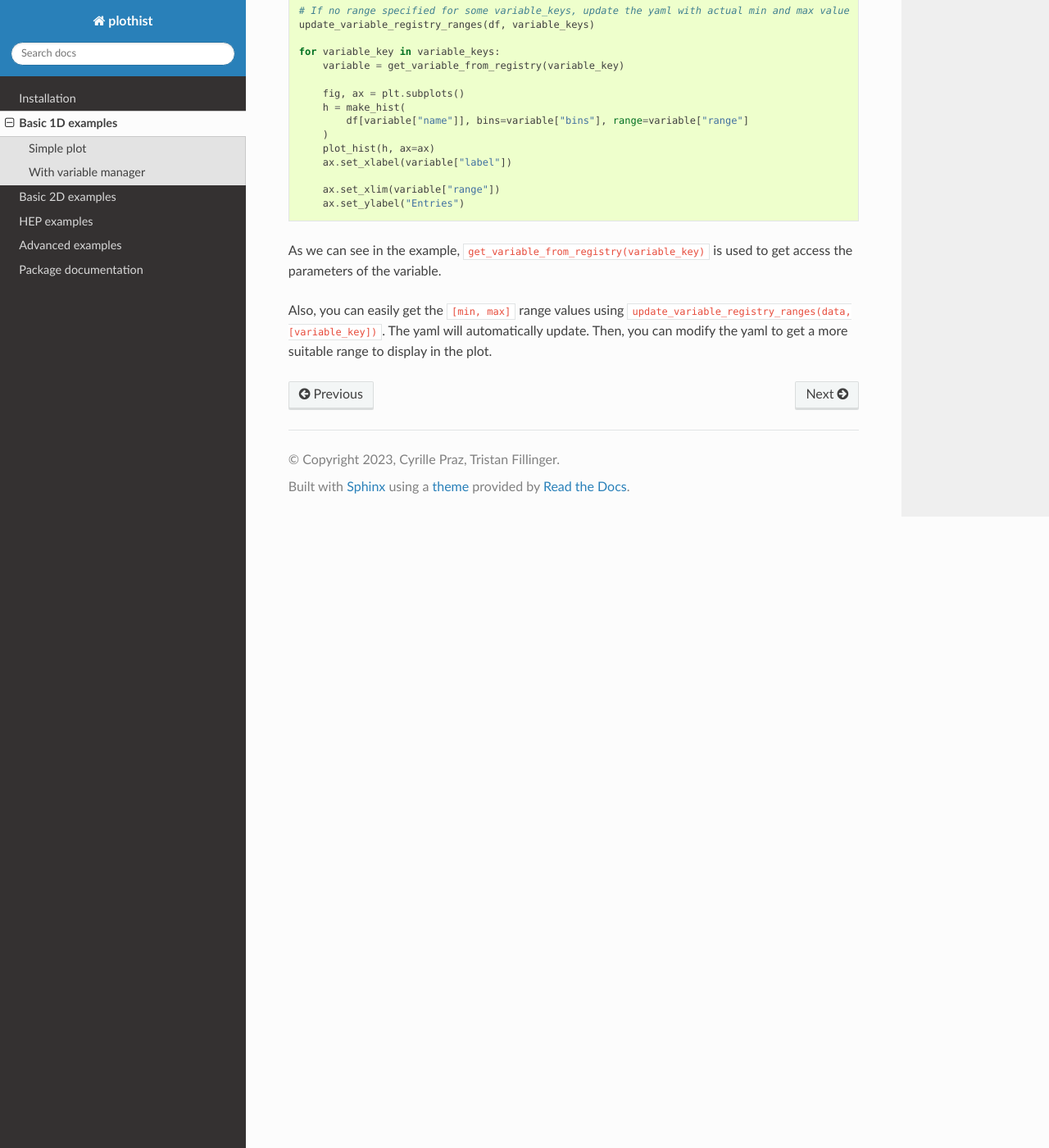
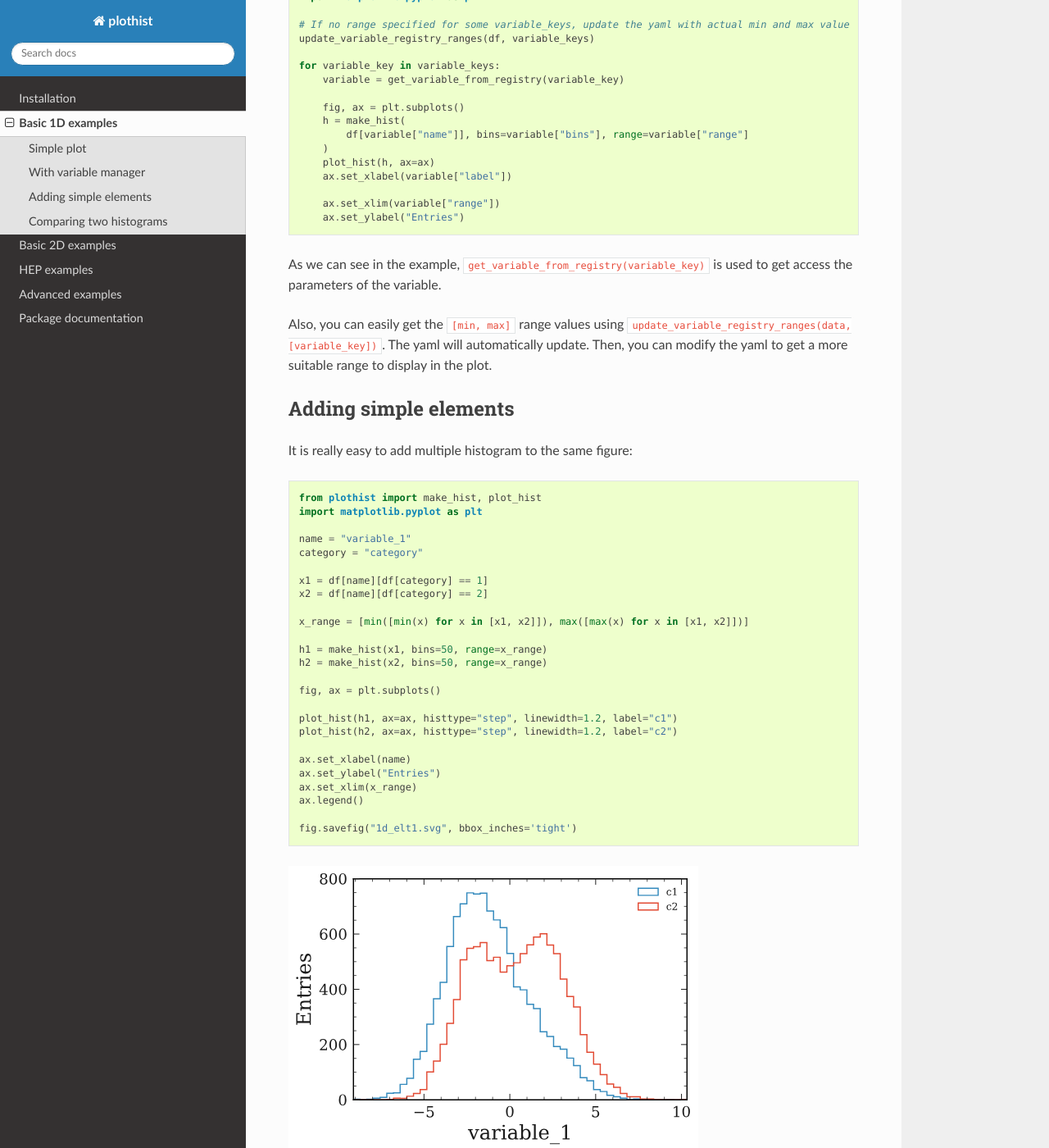
Before and after one commit to cyrraz/plothist, a Sphinx documentation site: the page built from docs/basics/1d_hist.rst, in a window 1280 px wide and 1400 px high, scrolled down 1901 px. Shown: the whole window at 82% size. Built offline with Sphinx 7.4.7 and the Read the Docs theme 2.0.0, drawn with Linux system fonts in a browser that asks for light colours; some of the changed text lies outside the part shown.

Commit message:
added simple examples

```diff
--- a/docs/basics/1d_hist.rst
+++ b/docs/basics/1d_hist.rst
@@ -84,6 +84,7 @@
 
     from plothist import make_hist, plot_hist
     from plothist import update_variable_registry_ranges, get_variable_from_registry
+    import matplotlib.pyplot as plt
 
     # If no range specified for some variable_keys, update the yaml with actual min and max value
     update_variable_registry_ranges(df, variable_keys)
@@ -105,3 +106,117 @@
 As we can see in the example, ``get_variable_from_registry(variable_key)`` is used to get access the parameters of the variable.
 
 Also, you can easily get the ``[min, max]`` range values using ``update_variable_registry_ranges(data, [variable_key])``. The yaml will automatically update. Then, you can modify the yaml to get a more suitable range to display in the plot.
+
+
+
+Adding simple elements
+======================
+
+It is really easy to add multiple histogram to the same figure:
+
+.. code-block:: python
+
+    from plothist import make_hist, plot_hist
+    import matplotlib.pyplot as plt
+
+    name = "variable_1"
+    category = "category"
+
+    x1 = df[name][df[category] == 1]
+    x2 = df[name][df[category] == 2]
+
+    x_range = [min([min(x) for x in [x1, x2]]), max([max(x) for x in [x1, x2]])]
+
+    h1 = make_hist(x1, bins=50, range=x_range)
+    h2 = make_hist(x2, bins=50, range=x_range)
+
+    fig, ax = plt.subplots()
+
+    plot_hist(h1, ax=ax, histtype="step", linewidth=1.2, label="c1")
+    plot_hist(h2, ax=ax, histtype="step", linewidth=1.2, label="c2")
+
+    ax.set_xlabel(name)
+    ax.set_ylabel("Entries")
+    ax.set_xlim(x_range)
+    ax.legend()
+
+    fig.savefig("1d_elt1.svg", bbox_inches='tight')
+
+.. image:: ../img/1d_elt1.svg
+   :alt: Simple hist
+   :width: 500
+
+
+To this, we can add a some error point histogram:
+
+.. code-block:: python
+
+    from plothist import plot_error_hist
+
+    x3 = df[name][df[category] == 3]
+
+    h3 = make_hist(x3, bins=50, range=x_range)
+
+    plot_error_hist(h3, ax=ax, color="black", label="c3")
+
+    # Update the legend
+    ax.legend()
+
+    fig.savefig("1d_elt2.svg", bbox_inches='tight')
+
+.. image:: ../img/1d_elt2.svg
+   :alt: Simple hist
+   :width: 500
+
+
+We can also add functions using ``scipy``:
+
+.. code-block:: python
+
+    import numpy as np
+    from scipy.stats import norm
+
+    x = np.linspace(x_range[0], x_range[1], 50)
+
+    # Define the gaussian function of mean=8 and std_dev=1
+    y = norm.pdf(x, 8, 1)
+
+    # Normalize the function
+    y *= 900 / max(y)
+
+    ax.plot(x, y, color='green', label='Gaussian')
+
+    # Update the legend
+    ax.legend()
+
+    fig.savefig("1d_elt3.svg", bbox_inches='tight')
+
+.. image:: ../img/1d_elt3.svg
+   :alt: Simple hist
+   :width: 500
+
+
+Comparing two histograms
+========================
+
+To compare two histograms, using the histograms defined above:
+
+.. code-block:: python
+
+    from plothist import compare_two_hist
+
+    fig, ax_main, ax_comparison = compare_two_hist(
+        h2,
+        h3,
+        xlabel=name,
+        ylabel="Entries",
+        x1_label="c2",
+        x2_label="c3",
+        save_as="1d_comparison.svg",
+    )
+
+.. image:: ../img/1d_comparison.svg
+   :alt: Simple hist
+   :width: 500
+
+The default comparison is a simple ratio between the histograms. Pulls comparison are also available, by adding ``comparison = "pull"`` to ``compare_two_hist()`` arguments.
```
Also changed, not shown: docs/basics/2d_hist.rst (+12 -4 lines), docs/img/1d_comparison.svg (added), docs/img/1d_elt1.svg (added), docs/img/1d_elt2.svg (added), docs/img/1d_elt3.svg (added), docs/img/2d_hist_correlations.svg (added).
